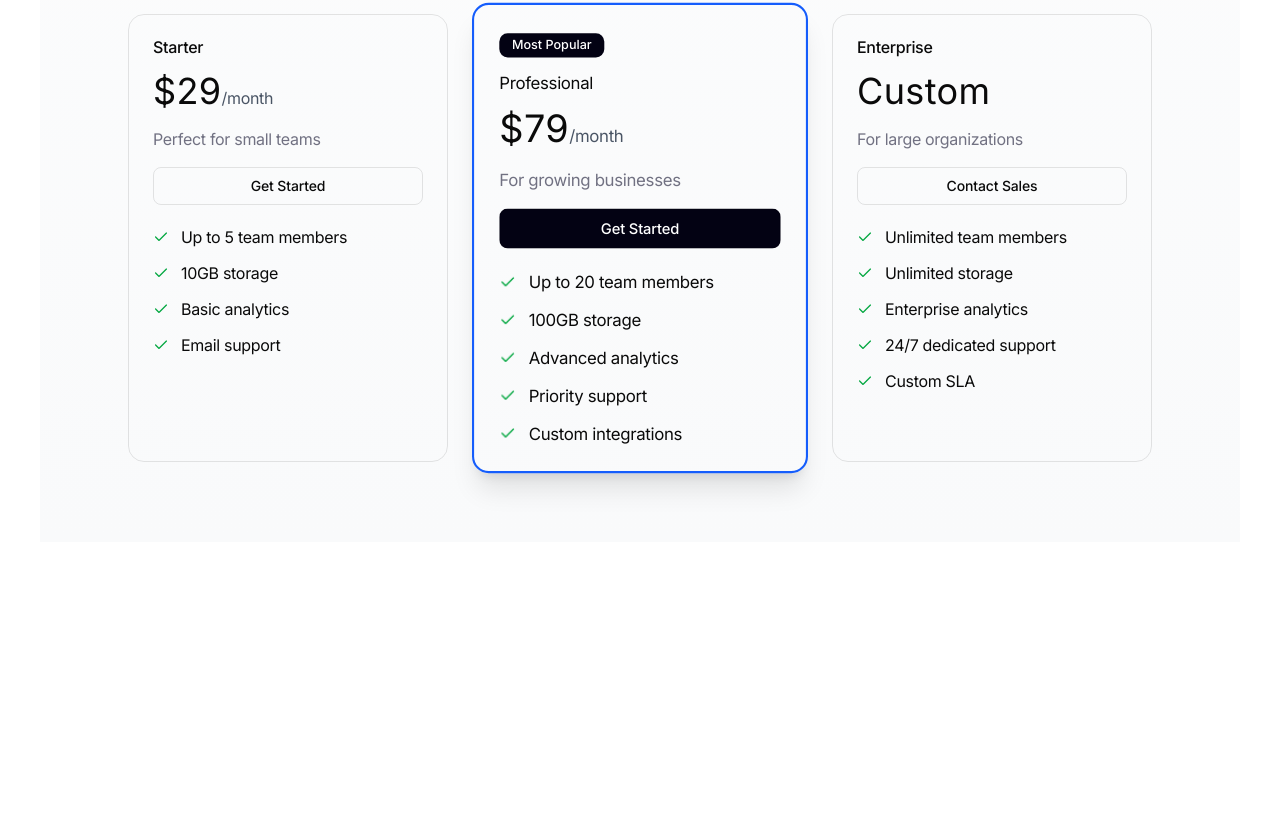
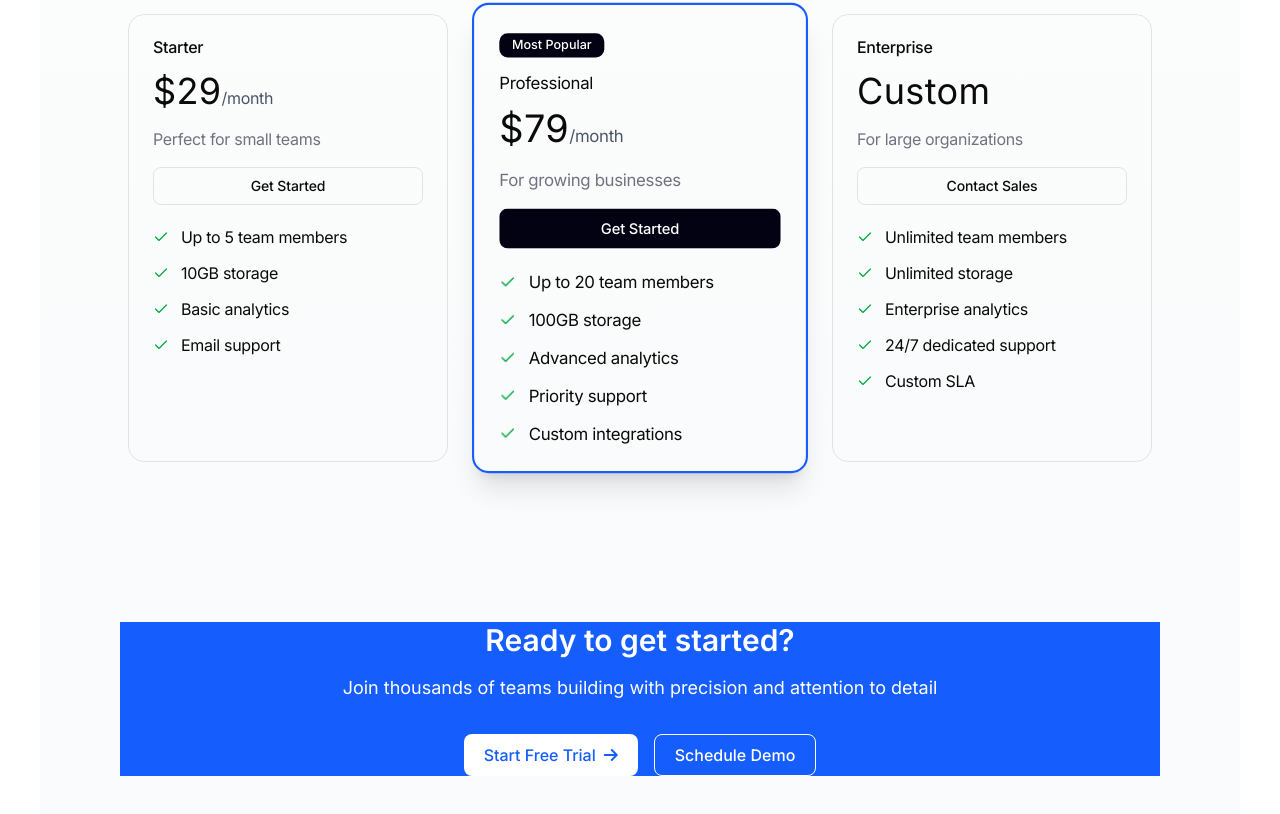
Before and after one commit to SasanTazayoni/detailify, a React (Vite) app: page / in a window 1280 px wide. Shown: the part 1431-2245 px from the top of the page. Before the commit the page ends 1973 px from the top, so only its background shows below. Built offline with nearby package versions, Linux system fonts and the light colour scheme.

Commit message:
Add CallToAction component to main App

```diff
--- a/src/App.tsx
+++ b/src/App.tsx
@@ -1,3 +1,4 @@
+import CallToAction from "./components/CallToAction";
 import Features from "./components/Features";
 import Hero from "./components/Hero";
 import Navbar from "./components/Navbar";
@@ -12,6 +13,7 @@ function App() {
         <Hero />
         <Features />
         <Pricing />
+        <CallToAction />
       </div>
     </>
   );
```
